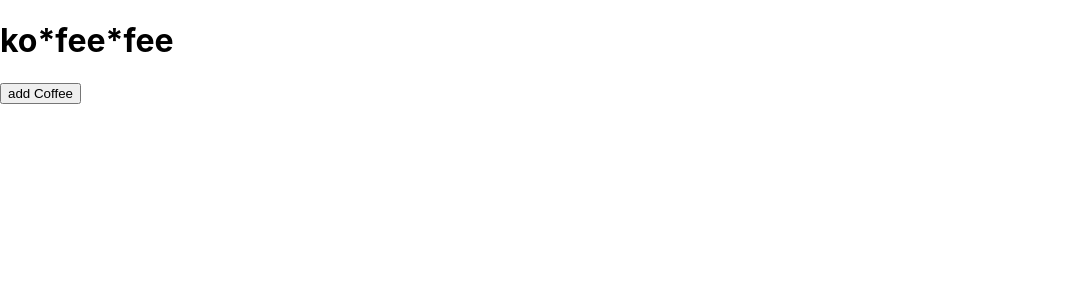
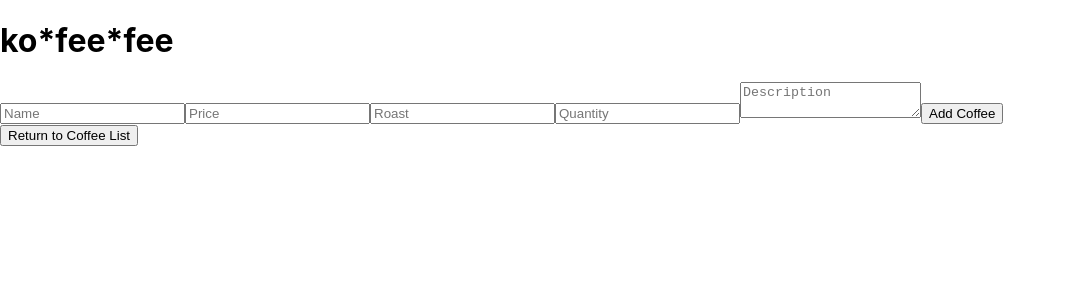
Before and after one commit to rbroadsword/coffee, a React (Create React App) app in the folder coffee/: page / in a window 1280 px wide. Both pictures are taken after a click on the button "add Coffee". Shown: the top 300 px of the page, without its empty margins (0-1066 px from the left). Built offline with nearby package versions, Linux system fonts and the light colour scheme.

Commit message:
fix bugs, getting buttons and forms to work

```diff
--- a/coffee/src/components/Coffee.js
+++ b/coffee/src/components/Coffee.js
@@ -5,7 +5,9 @@ function Coffee(props){
   return (
     <React.Fragment>
       <div onClick = {() => props.whenCoffeeClicked(props.id)}>
-        <h3>{props.name} - {props.quantity}</h3>
+        <h3>{props.name} - {props.price}</h3>
+        <h3>Roast: {props.roast}</h3>
+        <h3>Quantity: {props.quantity}</h3>
         <p>{props.description}</p>
       </div>
     </React.Fragment>
@@ -15,6 +17,8 @@ function Coffee(props){
 Coffee.propTypes = {
   name: PropTypes.string,
   quantity: PropTypes.number,
+  roast: PropTypes.string,
+  price: PropTypes.number,
   description: PropTypes,
   id: PropTypes.string,
   whenCoffeeClicked: PropTypes.func
--- a/coffee/src/components/CoffeeControl.js
+++ b/coffee/src/components/CoffeeControl.js
@@ -1,5 +1,5 @@
 import React from "react";
-import ReusableForm from "./ReusableForm";
+import NewCoffeeForm from "./NewCoffeeForm";
 import CoffeeList from "./CoffeeList";
 import CoffeeDetail from "./CoffeeDetail";
 import EditCoffeeForm from "./EditCoffeeForm";
@@ -21,12 +21,18 @@ class CoffeeControl extends React.Component {
     this.setState({selectedCoffee: selectedCoffee});
   }
 
+  handleAddingNewCoffeeToList = (newCoffee) => {
+    const newMainCoffeeList = this.state.mainCoffeeList.concat(newCoffee);
+    this.setState({mainCoffeeList: newMainCoffeeList,
+                  formVisibleOnPage: false});
+  }
+
   handleClick = () => {
     if (this.state.selectedCoffee != null) {
       this.setState({
         formVisibleOnPage: false,
         selectedCoffee: null,
-        editing: false
+        editing: false,
       });
     } else {
       this.setState(prevState => ({
@@ -68,9 +74,9 @@ class CoffeeControl extends React.Component {
     } else if (this.state.selectedCoffee != null) {
       currentlyVisibleState = <CoffeeDetail coffee = {this.state.selectedCoffee} onClickingDelete = {this.handleDeletingCoffee} onClickingEdit = {this.handleEditClick} />
       buttonText = "Return to Coffee List";
-    } else if (this.state.formVsibleOnPage) {
-      currentlyVisibleState = <ReusableForm onNewCoffeeCreation={this.handleAddingNewCoffeeToList} />;
-      buttonText= "return to Coffee List";
+    } else if (this.state.formVisibleOnPage) {
+      currentlyVisibleState = <NewCoffeeForm onNewCoffeeCreation={this.handleAddingNewCoffeeToList} />;
+      buttonText= "Return to Coffee List";
     } else {
       currentlyVisibleState = <CoffeeList coffeeList={this.state.mainCoffeeList} onCoffeeSelection={this.handleChangingSelectedCoffee} />;
       buttonText = "add Coffee";
--- a/coffee/src/components/CoffeeDetail.js
+++ b/coffee/src/components/CoffeeDetail.js
@@ -7,7 +7,9 @@ function CoffeeDetail(props){
   return (
     <React.Fragment>
       <h1>Coffee Detail</h1>
-      <h3>{coffee.name} - Quantity:{coffee.quantity}</h3>
+      <h3>{coffee.name} - ${coffee.price}</h3>
+      <h3>Roast: {coffee.roast}</h3>
+      <h3>Quantity: {coffee.quantity}</h3>
       <p>{coffee.description}</p>
       <button onClick={ props.onClickEdit }>Update Coffee</button>
       <button onClick={() => props.onClickingDelete(coffee.id) }>Close Coffee</button>
--- a/coffee/src/components/CoffeeList.js
+++ b/coffee/src/components/CoffeeList.js
@@ -9,6 +9,7 @@ function CoffeeList(props){
       <Coffee
         whenCoffeeClicked = { props.onCoffeeSelection }
         name={coffee.name}
+        roast={coffee.roast}
         quantity={coffee.quantity}
         description={coffee.description}
         id={coffee.id}
--- a/coffee/src/components/EditCoffeeForm.js
+++ b/coffee/src/components/EditCoffeeForm.js
@@ -8,7 +8,7 @@ function EditCoffeeForm(props) {
 
   function handleEditCoffeeFormSubmission(event) {
     event.preventDefault();
-    props.onEditCoffee({names: event.target.name.value, quantity: event.target.quantity.value, description: event.target.description.value, id: coffee.id});
+    props.onEditCoffee({names: event.target.name.value, quantity: event.target.quantity.value, price: event.target.price.value, roast: event.target.roast.value, description: event.target.description.value, id: coffee.id});
   }
 
   return (
--- /dev/null
+++ b/coffee/src/components/NewCoffeeForm.js
@@ -0,0 +1,32 @@
+import React from "react";
+import PropTypes from "prop-types";
+import { v4 } from "uuid";
+import ReusableForm from "./ReusableForm";
+
+function NewCoffeeForm(props) {
+
+  function handleNewCoffeeFormSubmission(event) {
+    event.preventDefault();
+    props.onNewCoffeeCreation({
+      name: event.target.name.value,
+      price: event.target.price.value,
+      roast: event.target.roast.value,
+      quantity: event.target.quantity.value,
+      description: event.target.description.value,
+      id:v4()
+    })
+  }
+  return(
+    <React.Fragment>
+      <ReusableForm
+        formSubmissionHandler={handleNewCoffeeFormSubmission}
+        buttonText="Add Coffee" />
+    </React.Fragment>
+  );
+}
+
+NewCoffeeForm.propTypes = {
+  onNewCoffeeCreation: PropTypes.func
+};
+
+export default NewCoffeeForm;
--- a/coffee/src/components/ReusableForm.js
+++ b/coffee/src/components/ReusableForm.js
@@ -9,6 +9,14 @@ function ReusableForm(props) {
           type='text'
           name='name'
           placeholder='Name' />
+        <input
+          type='number'
+          name='price'
+          placeholder='Price' />
+        <input
+          type='text'
+          name='roast'
+          placeholder='Roast' />
         <input
           type='text'
           name='quantity'
```
